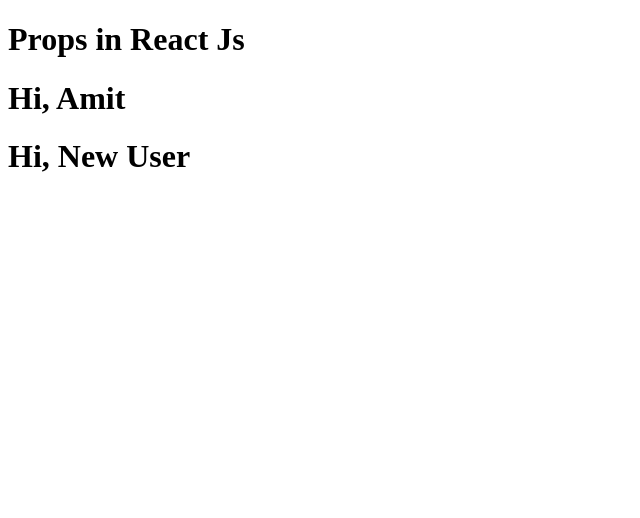
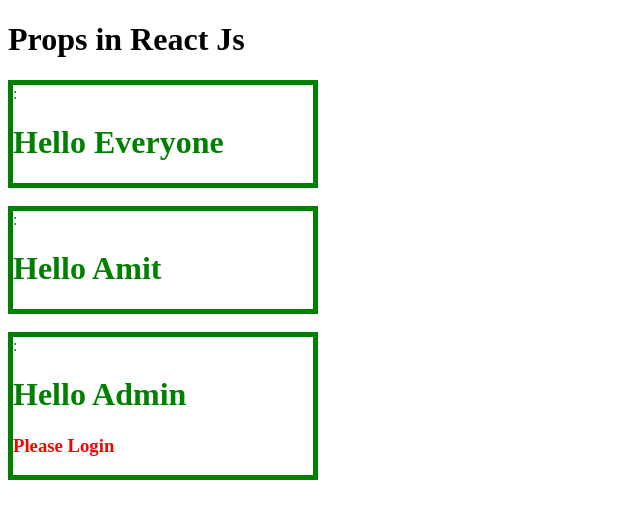
Before and after one commit to amitbhosale1137/react-demo, a React (Vite) app: page / in a window 1280 px wide. Shown: the top 518 px of the page, without its empty margins (0-640 px from the left). Built offline with nearby package versions, Linux system fonts and the light colour scheme.

Commit message:
use of Wrapper

```diff
--- a/src/App.jsx
+++ b/src/App.jsx
@@ -1,13 +1,23 @@
-import Employee from "./Employee";
+import Wrapper from "./Wrapper";
 
 function App(){
   return(
     <>
       <h1>Props in React Js</h1>
-      <Employee name='Amit'/>
-      {/* with passing name props */}
-      <Employee/>
-      {/* without passing name props */}
+      <Wrapper>
+        <h1>Hello Everyone</h1>
+      </Wrapper>
+      <br />
+
+      <Wrapper>
+        <h1>Hello Amit</h1>
+      </Wrapper>
+      <br />
+
+      <Wrapper>
+        <h1>Hello Admin</h1>
+        <h3 style={{color:'red'}}>Please Login</h3>
+      </Wrapper>
     </>
   )
 }
--- /dev/null
+++ b/src/Wrapper.jsx
@@ -0,0 +1,11 @@
+function Wrapper({children}){
+    return(
+        <>
+            <div style={{color:"green", border:"5px solid", width:"300px", margin:'px'}}>
+                :{children}
+            </div>
+        </>
+    )
+}
+
+export default Wrapper;
```
